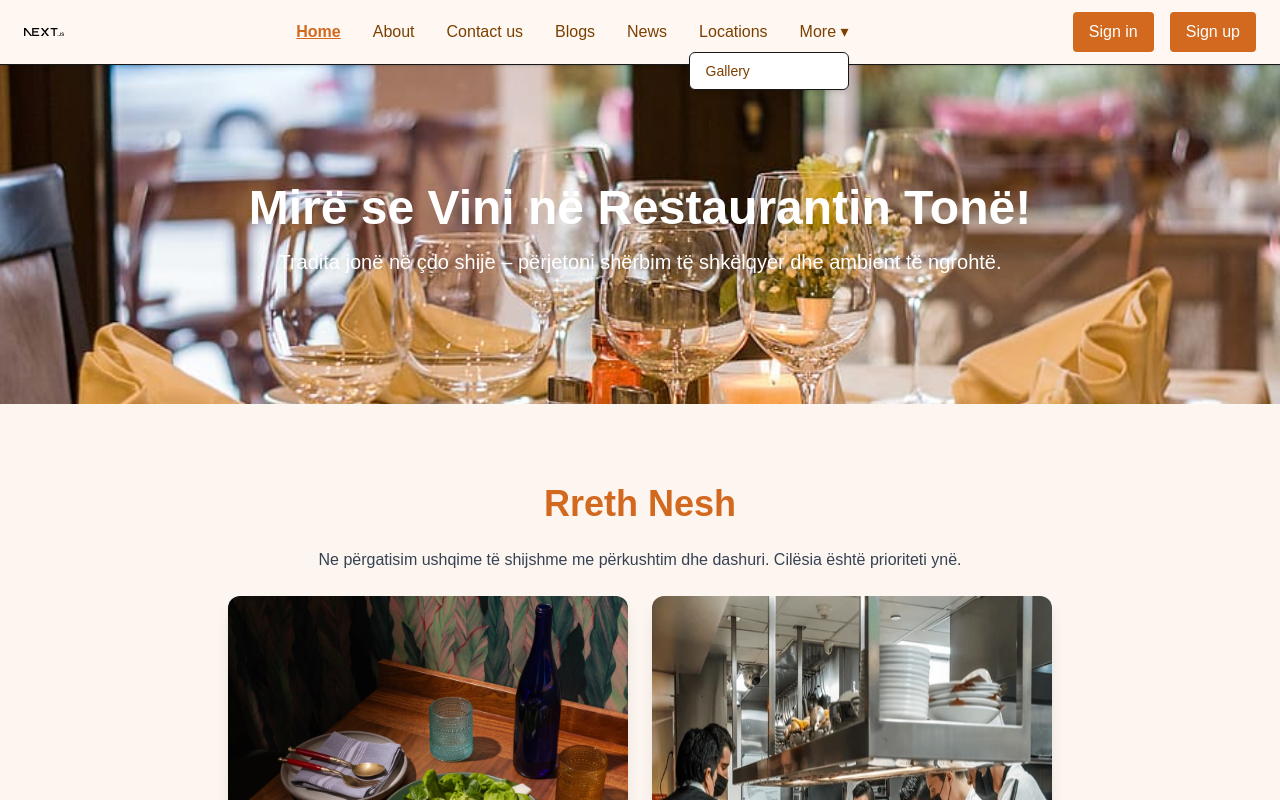
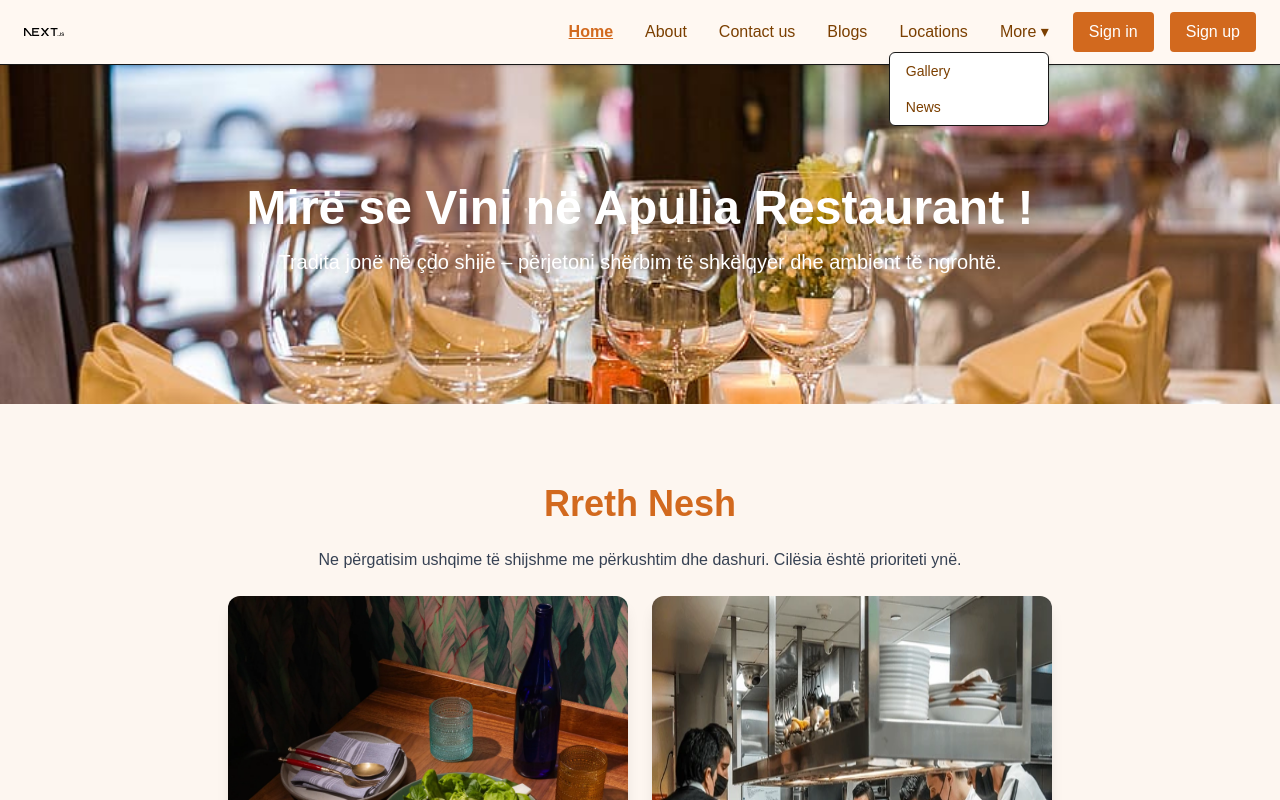
Before and after one commit to fionaisaa/fweb, a Next.js app: page / in a window 1280 px wide. Both pictures are taken after a click on the button "More ▾". Shown: the top 800 px of the page. Built offline with nearby package versions, Linux system fonts and the light colour scheme; no server answers.

Commit message:
added "news "to drop down

```diff
--- a/src/components/Header/index.tsx
+++ b/src/components/Header/index.tsx
@@ -10,9 +10,7 @@ export default function Header() {
   const { data: session, status } = useSession();
   const router = useRouter();
 
-  // useRef me tipi HTMLDivElement për dropdown
   const dropdownRef = useRef<HTMLDivElement>(null);
-
   const [dropdownOpen, setDropdownOpen] = useState(false);
 
   const items = [
@@ -20,14 +18,15 @@ export default function Header() {
     { name: "About", pathName: "/about" },
     { name: "Contact us", pathName: "/contact" },
     { name: "Blogs", pathName: "/blogs" },
-    { name: "News", pathName: "/news" },
-     { name: "Locations", pathName: "/locations" },
+    { name: "Locations", pathName: "/locations" },
   ];
 
-  // Mbyll dropdown kur klikohet jashtë tij
   useEffect(() => {
     const handleClickOutside = (event: MouseEvent) => {
-      if (dropdownRef.current && !dropdownRef.current.contains(event.target as Node)) {
+      if (
+        dropdownRef.current &&
+        !dropdownRef.current.contains(event.target as Node)
+      ) {
         setDropdownOpen(false);
       }
     };
@@ -38,16 +37,16 @@ export default function Header() {
 
   return (
     <header className="fixed top-0 z-50 w-full bg-[#fff8f2] border-b shadow-sm py-3">
-      <div className="container mx-auto flex items-center justify-between px-6">
+      <div className="container mx-auto flex items-center px-6">
 
         {/* Logo */}
         <Link href="/" className="flex items-center gap-2">
           <Image src={Logo} alt="Logo" width={30} height={30} className="w-10 h-10" />
-          <span className="text-[#7B3F00] font-bold text-xl tracking-wide"></span>
+
         </Link>
 
-        {/* Navigation */}
-        <nav className="hidden md:flex gap-8 relative items-center">
+        {/* Navigation menu on the right */}
+        <nav className="hidden md:flex gap-8 items-center ml-auto relative">
           {items.map((item, index) => (
             <Link
               key={index}
@@ -79,14 +78,19 @@ export default function Header() {
                 >
                   Gallery
                 </Link>
-
+                <Link
+                  href="/news"
+                  className="block px-4 py-2 text-sm text-[#7B3F00] hover:bg-[#fff8f2] hover:text-[#D2691E]"
+                >
+                  News
+                </Link>
               </div>
             )}
           </div>
         </nav>
 
         {/* Auth buttons */}
-        <div className="flex gap-4 items-center">
+        <div className="hidden md:flex gap-4 items-center ml-6">
           {status === "authenticated" ? (
             <>
               <Link
--- a/src/pages/index.tsx
+++ b/src/pages/index.tsx
@@ -49,7 +49,7 @@ export default function Home() {
           transition={{ duration: 1 }}
         >
           <h1 className="text-5xl font-bold mb-4 drop-shadow-xl">
-            Mirë se Vini në Restaurantin Tonë!
+            Mirë se Vini në  Apulia Restaurant !
           </h1>
           <p className="text-xl drop-shadow-lg">
             Tradita jonë në çdo shije – përjetoni shërbim të shkëlqyer dhe ambient të ngrohtë.
```
